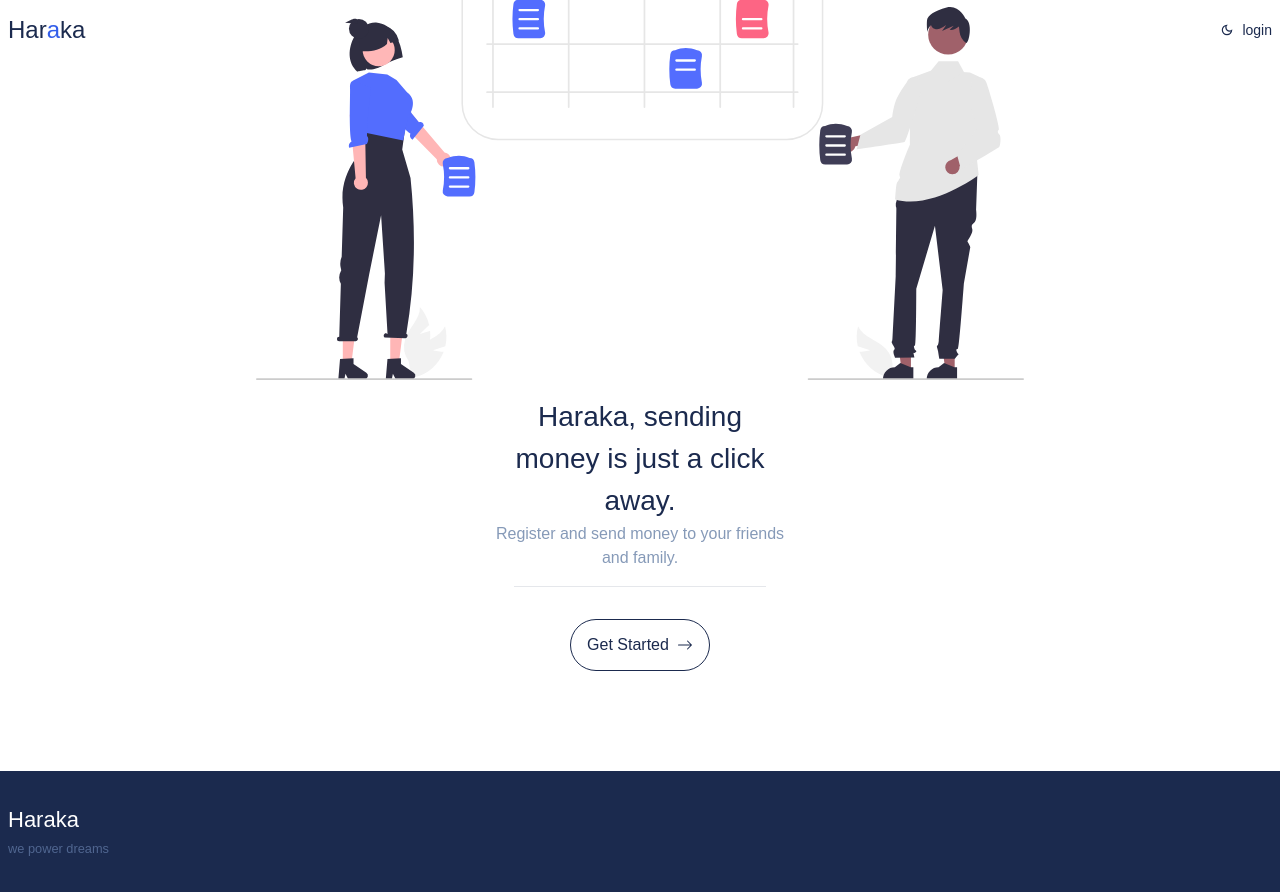
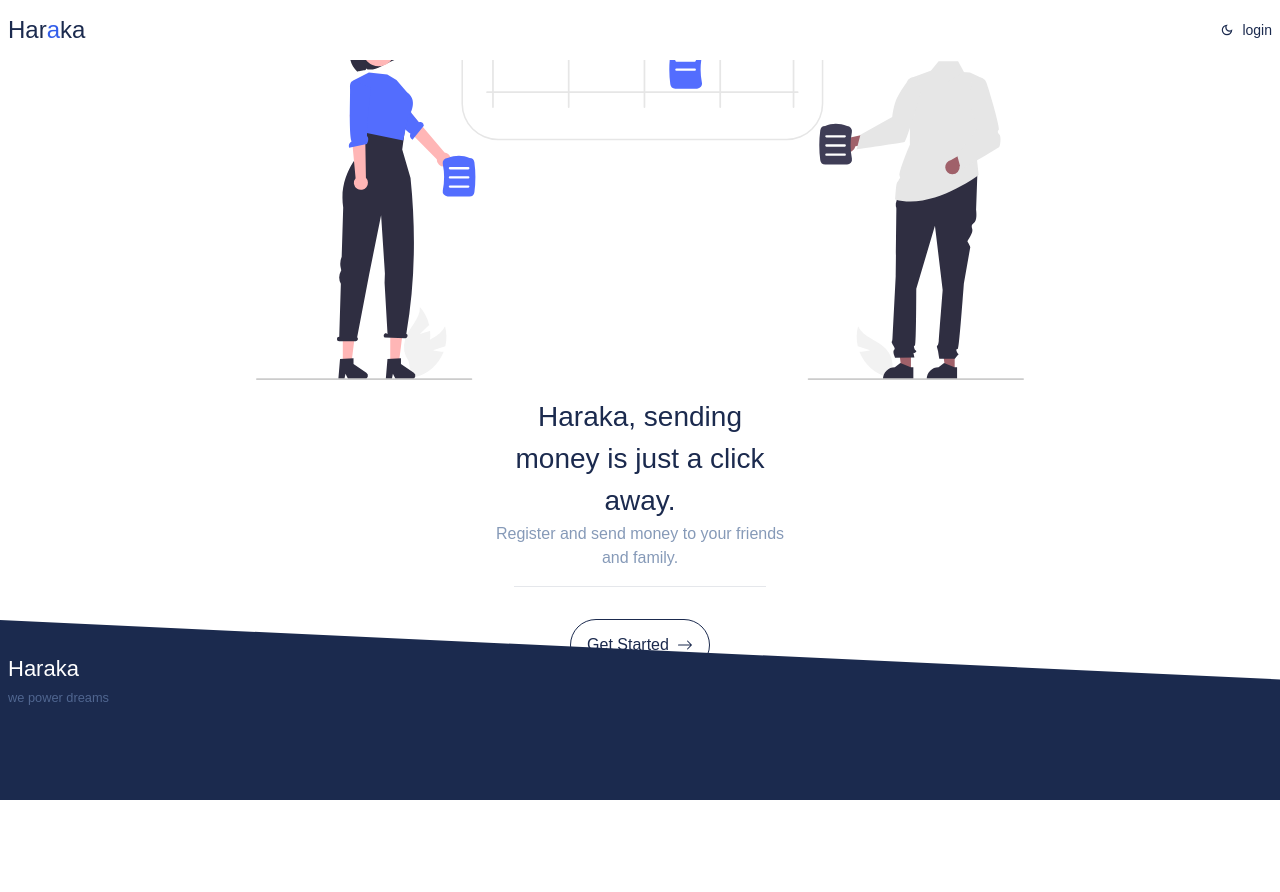
Before and after one commit to kennedybabu/haraka, a React (Create React App) app: page / in a window 1280 px wide. Shown: the top 892 px of the page. After the commit the page ends 860 px from the top, so only its background shows below. Built offline with nearby package versions, Linux system fonts and the light colour scheme; no server answers.

Commit message:
feature: style the md sized screens

```diff
--- a/src/components/Footer.jsx
+++ b/src/components/Footer.jsx
@@ -2,7 +2,7 @@ import React from 'react'
 
 const Footer = () => {
   return (
-    <div className='w-full h-[180px] bg-[#1b2A4E] flex flex-col  mt-[100px] pt-[2rem]'>
+    <div className='w-full footer h-[180px] bg-[#1b2A4E] flex flex-col  mt-[100px] pt-[2rem] md:absolute md:bottom-0 md:right-0'>
        <div className='w-full h-full pt-3rem pl-2'>
         <p className='text-[22px] text-[#ffff]'>Haraka</p>
         <small className='text-[#506690] text'>we power dreams</small>
--- a/src/index.css
+++ b/src/index.css
@@ -14,3 +14,8 @@ body {
 .bottom-border {
   border-bottom: 1px solid gray;
 }
+
+
+.footer {
+  clip-path: polygon(0 0, 100% 33%, 100% 100%, 0% 100%);
+}
--- a/src/pages/Account.jsx
+++ b/src/pages/Account.jsx
@@ -39,12 +39,12 @@ const Account = (props) => {
 
   return (
     <div style={props.dark ? props.darkMode : props.lightMode} className='w-full px-2 min-h-[92vh] flex flex-col'>
-      <div className='mt-[100px]'>
+      <div className='mt-[100px] md:w-[60%] md:mx-auto'>
         <h4>User Details</h4>
         <p>Acc Email: {user?.email}</p>
         <small>Balance: Ksh {accBalance}</small>
       </div>
-      <div className='w-full flex items-center justify-between px-3 py-4'>
+      <div className='w-full flex items-center justify-between px-3 md:px-0 py-4 md:w-[60%] md:mx-auto'>
         <div style={props.dark ? props.lightMode : props.darkMode} onClick={handleTopUp} className='flex items-center  border border-[grey] px-2 rounded-[25px]'>
           <GiPayMoney className='mr-1 text-white' style={props.dark ? props.lightMode : props.darkMode}/>
           top up
@@ -57,7 +57,7 @@ const Account = (props) => {
 
       {/* transfer funds  */}
       {sendingMoney ? (
-      <div className='border rounded-md my-2 p-2'>
+      <div className='border rounded-md my-2 p-2 md:w-[60%] md:mx-auto'>
          <h2 className='py-2'>Send Money</h2>
         <div className='flex flex-col'>
              <label htmlFor="email" className='font-[300]'>send to</label>
@@ -73,7 +73,7 @@ const Account = (props) => {
 
       {/* top up */}
       {toppingUp ? (
-        <div className='border rounded-md my-2 p-2'>
+        <div className='border rounded-md my-2 p-2 md:w-[60%] md:mx-auto'>
           <h2 className='py-2'>Top Up From Mpesa* line</h2>
         <div className='flex flex-col'>
             <label htmlFor="amount">top up amount</label>
--- a/src/pages/Landingpage.jsx
+++ b/src/pages/Landingpage.jsx
@@ -21,7 +21,7 @@ const Landingpage = (props) => {
 
 
   return (
-    <div style={props.dark ? props.darkMode : props.lightMode} className='w-full items-center flex flex-col h-full '>
+    <div style={props.dark ? props.darkMode : props.lightMode} className='w-full items-center flex flex-col h-full md:h-screen overflow-hidden'>
         <div className='h-[40vh] w-full flex items-end' >
             <img src={Image} alt="/" className='w-[60%] mx-auto' />
         </div>
--- a/src/pages/Login.jsx
+++ b/src/pages/Login.jsx
@@ -19,13 +19,18 @@ const Login = () => {
       setError(error.message)
     }
   }
+
+  // let removeError = setTimeout(function() {
+
+  // }, 3000)
   return (
     <div className='w-full h-full'>
 
-        <div className='w-[350px] mx-auto flex flex-col px-2 items-center'>
-            <p className='uppercase'>Login</p>
-            {error? <p>{error}</p> : null}
-            <form onSubmit={handleSubmit} className='mx-auto flex flex-col mt-12'>
+        <div className='w-[350px] md:min-w-[450px] mx-auto flex flex-col px-2 items-center'>
+            <p className='uppercase md:my-4'>Login</p>
+
+            <form onSubmit={handleSubmit} className='mx-auto flex flex-col mt-12 md:w-full'>
+            {error? <p className='bg-red-200 p-2'>{error}</p> : null}
                 <input className='p-2 my-1' onChange={(e) => setEmail(e.target.value)} type="email" placeholder='Email' autoComplete='email'/>
                 <input className='p-2 my-1' onChange={(e) => setPassword(e.target.value)} type="password" placeholder='password' autoComplete='current-password'/>
                 <button className='my-1 rounded-[5px] h-[36px] bg-[#6c8aec] text-[#ffff] '>Login</button>
```
